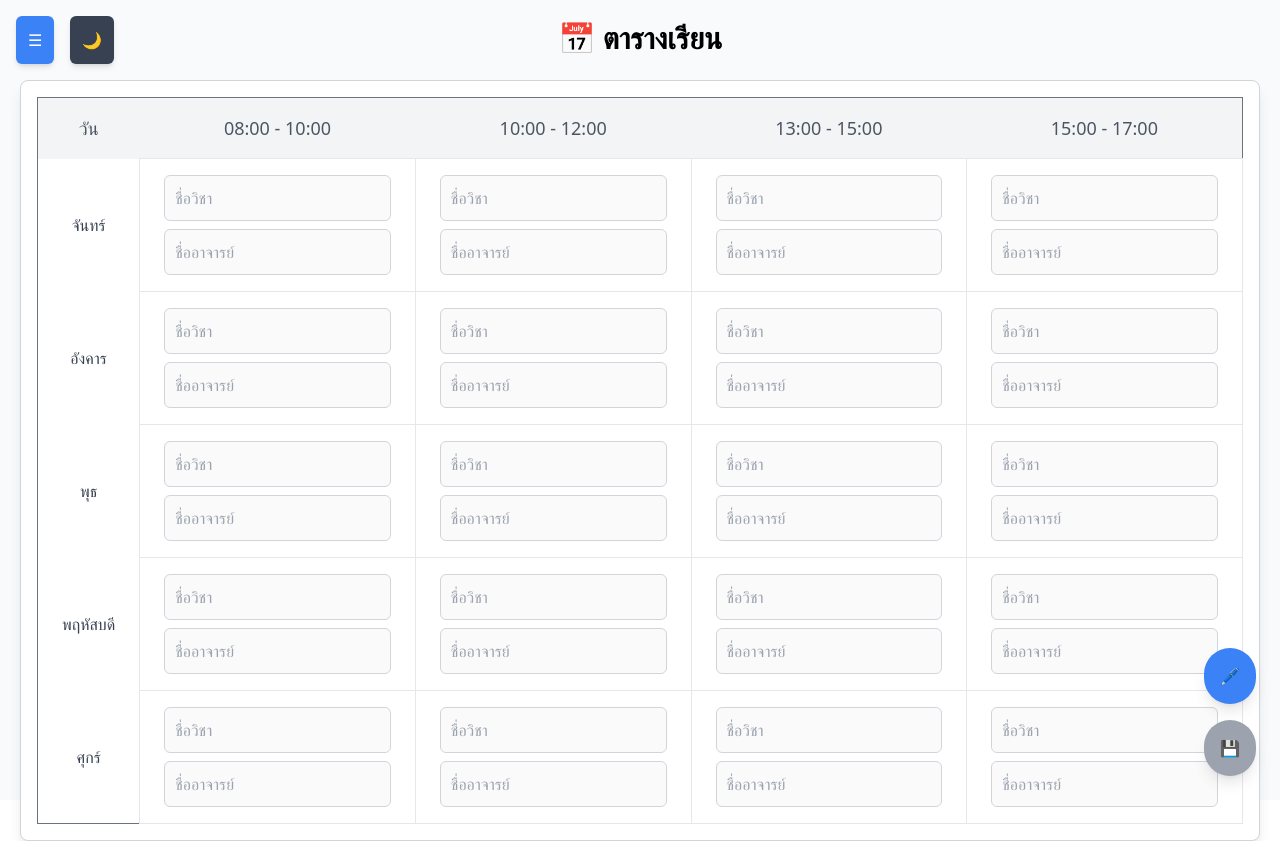
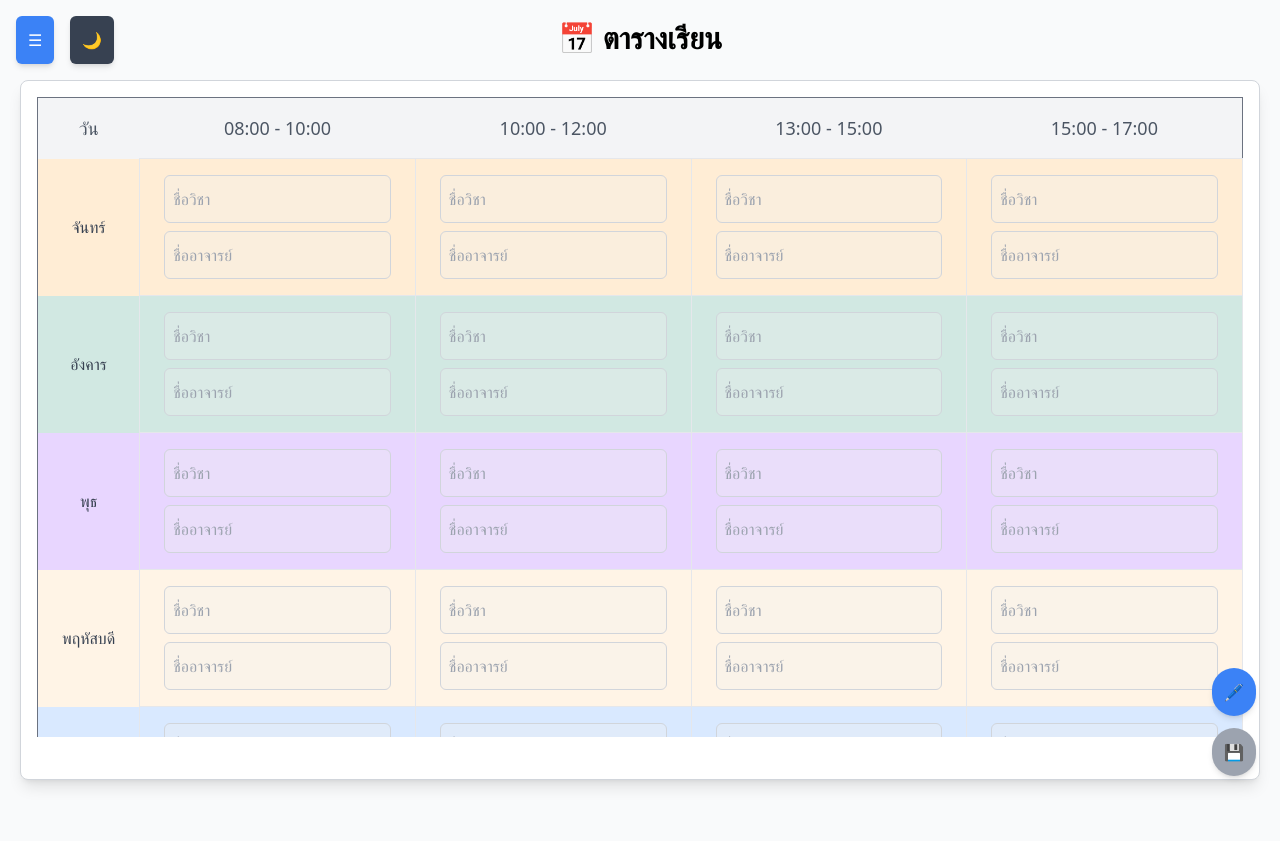
Before and after one commit to MoonZx1/react-schedules, a React (Vite) app: page / in a window 1280 px wide. After the commit the page ends 800 px from the top, so only its background shows below. Built offline with nearby package versions, Linux system fonts and the light colour scheme.

Commit message:
เเก้ตารางใหม่หมด

```diff
--- a/src/pages/Home.tsx
+++ b/src/pages/Home.tsx
@@ -51,14 +51,27 @@ const Home: React.FC = () => {
   };
 
   useEffect(() => {
+    document.body.style.backgroundColor = theme === "dark" ? "#2d3748" : "#f9fafb";
+    document.body.style.color = theme === "dark" ? "#e2e8f0" : "#000000";
+  }, [theme]);
+
+  useEffect(() => {
     const savedData = getInitialSchedule();
     setSchedule(savedData);
   }, []);
 
+  const dayColors = [
+    "#FFEDD5",
+    "#D1E8E2",
+    "#E8D6FF",
+    "#FFF4E6",
+    "#D9E9FF",
+  ];
+
   return (
     <div
       className={`flex flex-col items-center p-4 sm:p-5 relative h-screen ${
-        theme === "dark" ? "bg-gray-900 text-white" : "bg-gray-50 text-black"
+        theme === "dark" ? "bg-gray-800 text-gray-100" : "bg-gray-50 text-black"
       }`}
     >
       <div className="absolute top-4 left-4 z-10 flex items-center space-x-4">
@@ -77,8 +90,8 @@ const Home: React.FC = () => {
         {isMenuOpen && (
           <div
             className={`absolute top-12 left-0 ${
-              theme === "dark" ? "bg-gray-800" : "bg-white"
-            } border border-gray-300 rounded-lg shadow-lg w-48`}
+              theme === "dark" ? "bg-gray-700" : "bg-white"
+            } border border-gray-400 rounded-lg shadow-lg w-48`}
           >
             <ul className="flex flex-col">
               <li className="px-4 py-2 hover:bg-gray-100 cursor-pointer">หน้าแรก</li>
@@ -94,42 +107,44 @@ const Home: React.FC = () => {
       <div className="flex flex-grow w-full max-w-7xl">
         <div
           className={`flex-grow rounded-lg shadow-lg p-3 sm:p-4 border ${
-            theme === "dark"
-              ? "bg-gray-800 border-gray-700"
-              : "bg-white border-gray-300"
+            theme === "dark" ? "bg-gray-700 border-gray-600" : "bg-white border-gray-300"
           }`}
         >
-          <div className="overflow-x-auto">
+          <div className="overflow-x-auto max-h-[80vh]">
             <table className="min-w-full border border-gray-500 rounded-lg">
               <thead>
                 <tr
                   className={`text-center ${
-                    theme === "dark"
-                      ? "bg-gray-700 text-white"
-                      : "bg-gray-100 text-gray-600"
+                    theme === "dark" ? "bg-gray-600 text-black" : "bg-gray-100 text-gray-600"
                   }`}
                 >
                   <th className="px-4 sm:px-6 py-2 sm:py-4 text-sm sm:text-lg font-medium">วัน</th>
-                  <th className="px-4 sm:px-6 py-2 sm:py-4 text-sm sm:text-lg font-medium">08:00 - 10:00</th>
-                  <th className="px-4 sm:px-6 py-2 sm:py-4 text-sm sm:text-lg font-medium">10:00 - 12:00</th>
-                  <th className="px-4 sm:px-6 py-2 sm:py-4 text-sm sm:text-lg font-medium">13:00 - 15:00</th>
-                  <th className="px-4 sm:px-6 py-2 sm:py-4 text-sm sm:text-lg font-medium">15:00 - 17:00</th>
+                  <th className="px-4 sm:px-6 py-2 sm:py-4 text-sm sm:text-lg font-medium">
+                    08:00 - 10:00
+                  </th>
+                  <th className="px-4 sm:px-6 py-2 sm:py-4 text-sm sm:text-lg font-medium">
+                    10:00 - 12:00
+                  </th>
+                  <th className="px-4 sm:px-6 py-2 sm:py-4 text-sm sm:text-lg font-medium">
+                    13:00 - 15:00
+                  </th>
+                  <th className="px-4 sm:px-6 py-2 sm:py-4 text-sm sm:text-lg font-medium">
+                    15:00 - 17:00
+                  </th>
                 </tr>
               </thead>
               <tbody>
-                {["จันทร์", "อังคาร", "พุธ", "พฤหัสบดี", "ศุกร์"].map(
-                  (day, dayIndex) => (
+                {["จันทร์", "อังคาร", "พุธ", "พฤหัสบดี", "ศุกร์"].map((day, dayIndex) => (
                   <tr
                     key={dayIndex}
                     className={`text-center ${
-                        theme === "dark"
-                          ? "hover:bg-gray-700"
-                          : "hover:bg-gray-50"
+                      theme === "dark" ? "hover:bg-gray-600" : "hover:bg-gray-50"
                     }`}
+                    style={{ backgroundColor: dayColors[dayIndex] }}
                   >
                     <td
                       className={`px-4 sm:px-6 py-2 sm:py-4 font-medium ${
-                          theme === "dark" ? "text-white" : "text-gray-700"
+                        theme === "dark" ? "text-black" : "text-gray-700"
                       }`}
                     >
                       {day}
@@ -138,9 +153,7 @@ const Home: React.FC = () => {
                       <td
                         key={timeIndex}
                         className={`relative px-2 sm:px-6 py-2 sm:py-4 border ${
-                            theme === "dark"
-                              ? "border-gray-600"
-                              : "border-gray-200"
+                          theme === "dark" ? "border-gray-600" : "border-gray-200"
                         }`}
                       >
                         <div className="flex flex-col">
@@ -150,25 +163,18 @@ const Home: React.FC = () => {
                             placeholder="ชื่อวิชา"
                             disabled={!isEditingAllowed}
                             onChange={(e) =>
-                                handleCellChange(
-                                  dayIndex,
-                                  timeIndex,
-                                  "subject",
-                                  e.target.value
-                                )
+                              handleCellChange(dayIndex, timeIndex, "subject", e.target.value)
                             }
-                              className={`w-full p-2 sm:p-2.5 border ${
+                            className={`w-full h-12 p-2 border ${
                               isEditingAllowed
                                 ? theme === "dark"
-                                    ? "border-blue-400"
-                                    : "border-blue-400"
+                                  ? "border-blue-400 text-black"
+                                  : "border-blue-400 text-black"
                                 : theme === "dark"
                                 ? "border-gray-600"
                                 : "border-gray-300"
                             } rounded-md focus:ring-2 ${
-                                theme === "dark"
-                                  ? "focus:ring-blue-500"
-                                  : "focus:ring-blue-200"
+                              theme === "dark" ? "focus:ring-blue-500" : "focus:ring-blue-200"
                             }`}
                           />
                           <input
@@ -177,44 +183,40 @@ const Home: React.FC = () => {
                             placeholder="ชื่ออาจารย์"
                             disabled={!isEditingAllowed}
                             onChange={(e) =>
-                                handleCellChange(
-                                  dayIndex,
-                                  timeIndex,
-                                  "instructor",
-                                  e.target.value
-                                )
+                              handleCellChange(dayIndex, timeIndex, "instructor", e.target.value)
                             }
-                              className={`w-full mt-2 p-2 sm:p-2.5 border ${
+                            className={`w-full h-12 mt-2 p-2 border ${
                               isEditingAllowed
                                 ? theme === "dark"
-                                    ? "border-blue-400"
-                                    : "border-blue-400"
+                                  ? "border-blue-400 text-black"
+                                  : "border-blue-400 text-black"
                                 : theme === "dark"
                                 ? "border-gray-600"
                                 : "border-gray-300"
                             } rounded-md focus:ring-2 ${
-                                theme === "dark"
-                                  ? "focus:ring-blue-500"
-                                  : "focus:ring-blue-200"
+                              theme === "dark" ? "focus:ring-blue-500" : "focus:ring-blue-200"
                             }`}
                           />
                         </div>
                       </td>
                     ))}
                   </tr>
-                  )
-                )}
+                ))}
               </tbody>
             </table>
           </div>
         </div>
       </div>
 
-      <div className="fixed bottom-4 right-4 flex flex-col space-y-4 sm:bottom-6 sm:right-6">
+      <div className="fixed bottom-4 right-4 flex flex-col space-y-3 sm:bottom-6 sm:right-6">
         <button
-          className={`p-4 rounded-full shadow-lg ${
+          className={`p-3 rounded-full shadow-md ${
             isEditingAllowed
-              ? "bg-gray-400 cursor-not-allowed"
+              ? theme === "dark"
+                ? "bg-gray-500 text-gray-300 cursor-not-allowed"
+                : "bg-gray-400 text-gray-600 cursor-not-allowed"
+              : theme === "dark"
+              ? "bg-blue-600 hover:bg-blue-500 text-white"
               : "bg-blue-500 hover:bg-blue-600 text-white"
           }`}
           onClick={enableEditing}
@@ -223,10 +225,14 @@ const Home: React.FC = () => {
           🖊️
         </button>
         <button
-          className={`p-4 rounded-full shadow-lg ${
+          className={`p-3 rounded-full shadow-md ${
             isEditingAllowed
-              ? "bg-green-500 hover:bg-green-600 text-white"
-              : "bg-gray-400 cursor-not-allowed"
+              ? theme === "dark"
+                ? "bg-green-700 hover:bg-green-600 text-white"
+                : "bg-green-500 hover:bg-green-600 text-white"
+              : theme === "dark"
+              ? "bg-gray-600 text-gray-400 cursor-not-allowed"
+              : "bg-gray-400 text-gray-600 cursor-not-allowed"
           }`}
           onClick={saveAllData}
           disabled={!isEditingAllowed}
```
Lines whose indentation alone changed are shown as unchanged.
